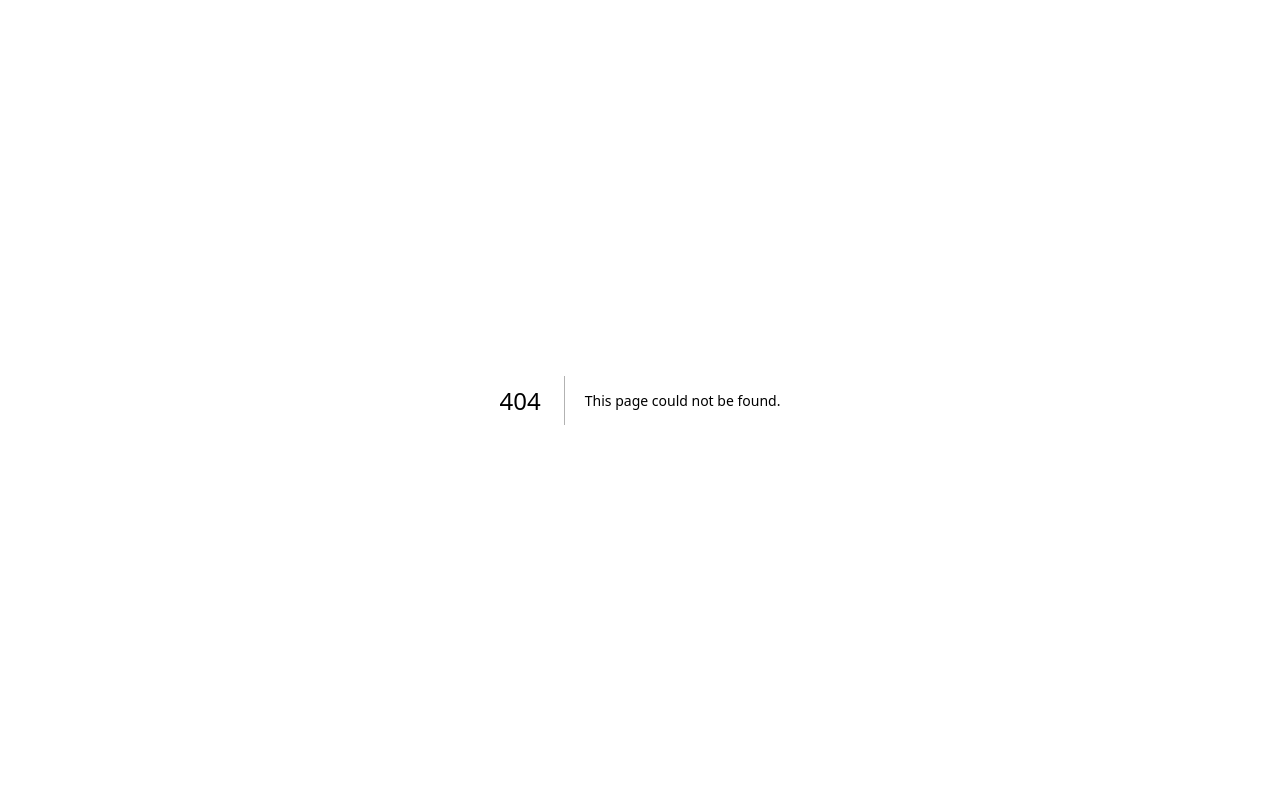
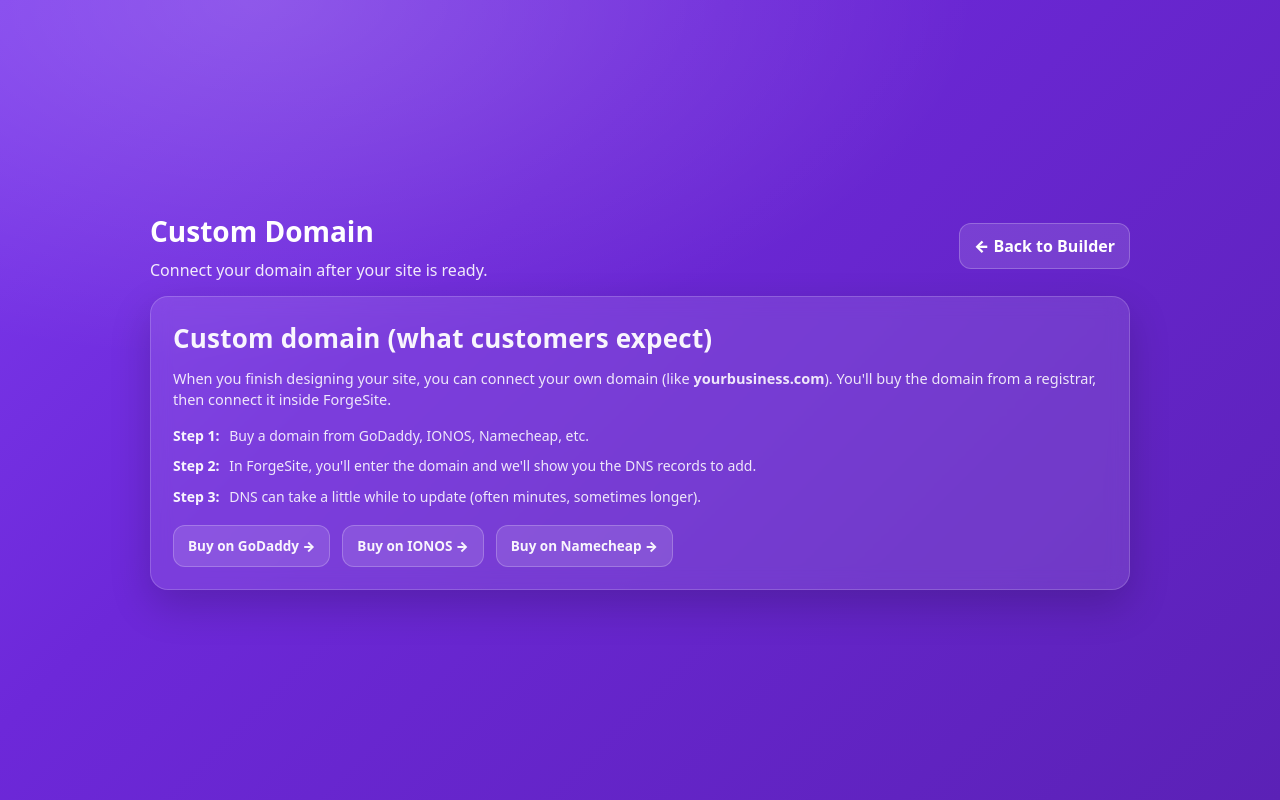
Before and after one commit to blin1124/forgesite, a Next.js app: page /domain in a window 1280 px wide. Before the commit this address had no page. Built offline with nearby package versions, Linux system fonts and the light colour scheme.

Commit message:
Add files via upload

```diff
--- /dev/null
+++ b/app/domain/Client.tsx
@@ -0,0 +1,54 @@
+"use client";
+
+import React from "react";
+import { useRouter } from "next/navigation";
+import CustomDomainCard from "@/components/CustomDomainCard";
+
+export default function DomainClient() {
+  const router = useRouter();
+
+  return (
+    <main
+      style={{
+        minHeight: "100vh",
+        display: "grid",
+        placeItems: "center",
+        padding: 24,
+        color: "white",
+        background:
+          "radial-gradient(1200px 600px at 20% 0%, rgba(255,255,255,0.18), transparent 60%), linear-gradient(135deg, rgb(124,58,237) 0%, rgb(109,40,217) 35%, rgb(91,33,182) 100%)",
+        fontFamily:
+          'ui-sans-serif, system-ui, -apple-system, Segoe UI, Roboto, Helvetica, Arial, "Apple Color Emoji", "Segoe UI Emoji"',
+      }}
+    >
+      <div style={{ width: "min(980px, 92vw)" }}>
+        <div style={{ display: "flex", justifyContent: "space-between", gap: 12, alignItems: "center", marginBottom: 14 }}>
+          <div>
+            <h1 style={{ margin: 0, fontSize: 28, fontWeight: 900 }}>Custom Domain</h1>
+            <p style={{ marginTop: 6, opacity: 0.9 }}>
+              Connect your domain after your site is ready.
+            </p>
+          </div>
+
+          <button
+            onClick={() => router.push("/builder")}
+            style={{
+              padding: "10px 14px",
+              borderRadius: 12,
+              border: "1px solid rgba(255,255,255,0.22)",
+              background: "rgba(255,255,255,0.12)",
+              color: "white",
+              fontWeight: 900,
+              cursor: "pointer",
+              whiteSpace: "nowrap",
+            }}
+          >
+            ← Back to Builder
+          </button>
+        </div>
+
+        <CustomDomainCard />
+      </div>
+    </main>
+  );
+}
--- /dev/null
+++ b/app/domain/page.tsx
@@ -0,0 +1,7 @@
+import DomainClient from "./Client";
+
+export const dynamic = "force-dynamic";
+
+export default function DomainPage() {
+  return <DomainClient />;
+}
```
